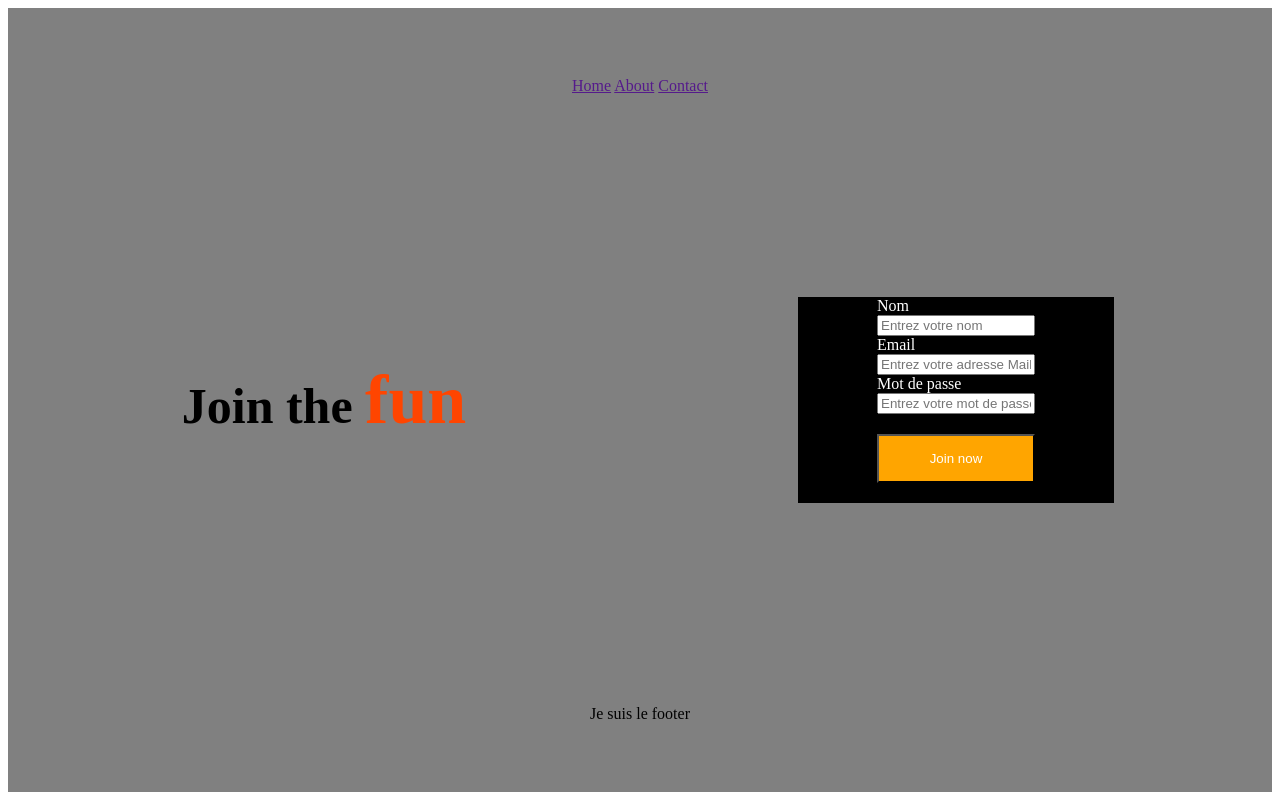
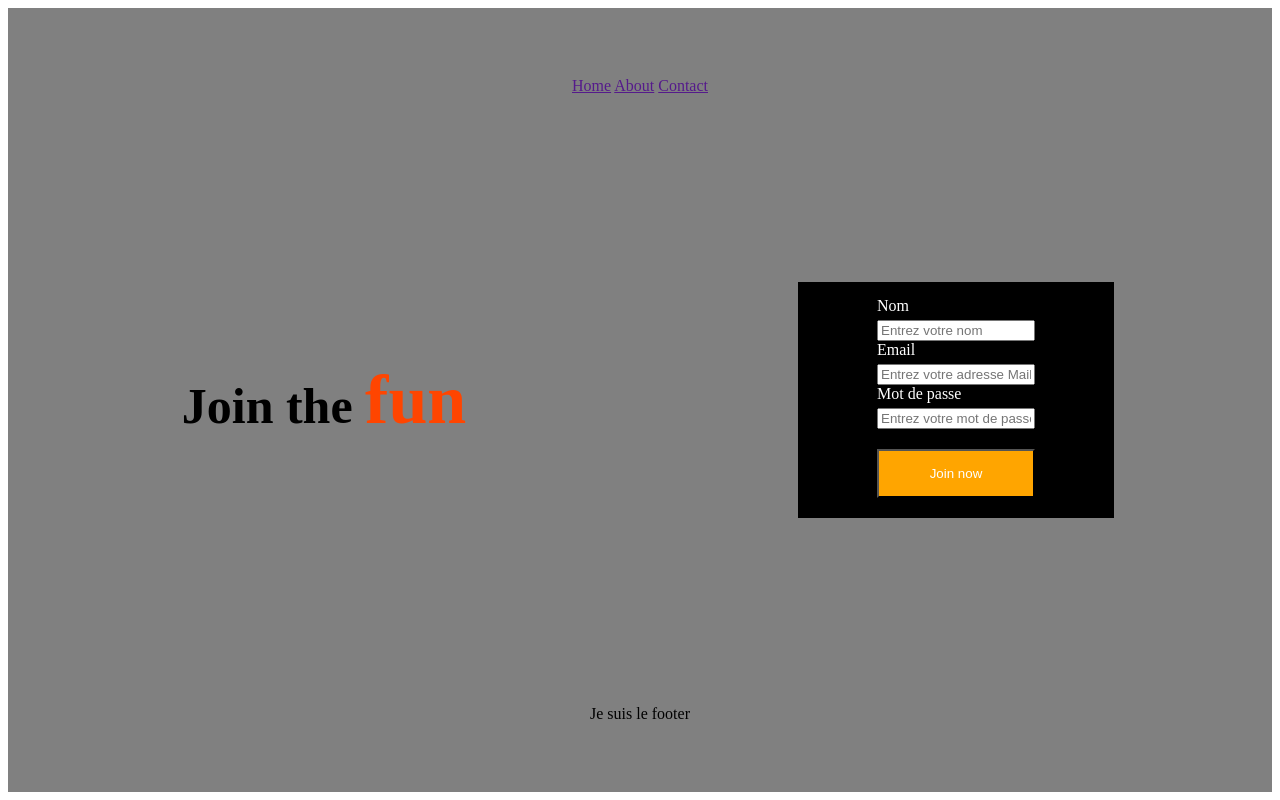
Before and after one commit to loicperchey/travauxHTMLIB, a plain HTML site: page TP2.html in a window 1280 px wide. Drawn offline with Linux system fonts and the light colour scheme.

Commit message:
add some padding

```diff
--- a/TP2.css
+++ b/TP2.css
@@ -62,6 +62,7 @@ width : 50%;
     width : 50%;
     justify-content : space-around;
     flex-direction: column;
+    padding-top : 15px
 }
 
 form{
@@ -75,6 +76,8 @@ form{
 
 .pform{
     color: white;
+    margin-bottom: 5px;
+    align-items: center;
 }
 
 .lebouton{
```
